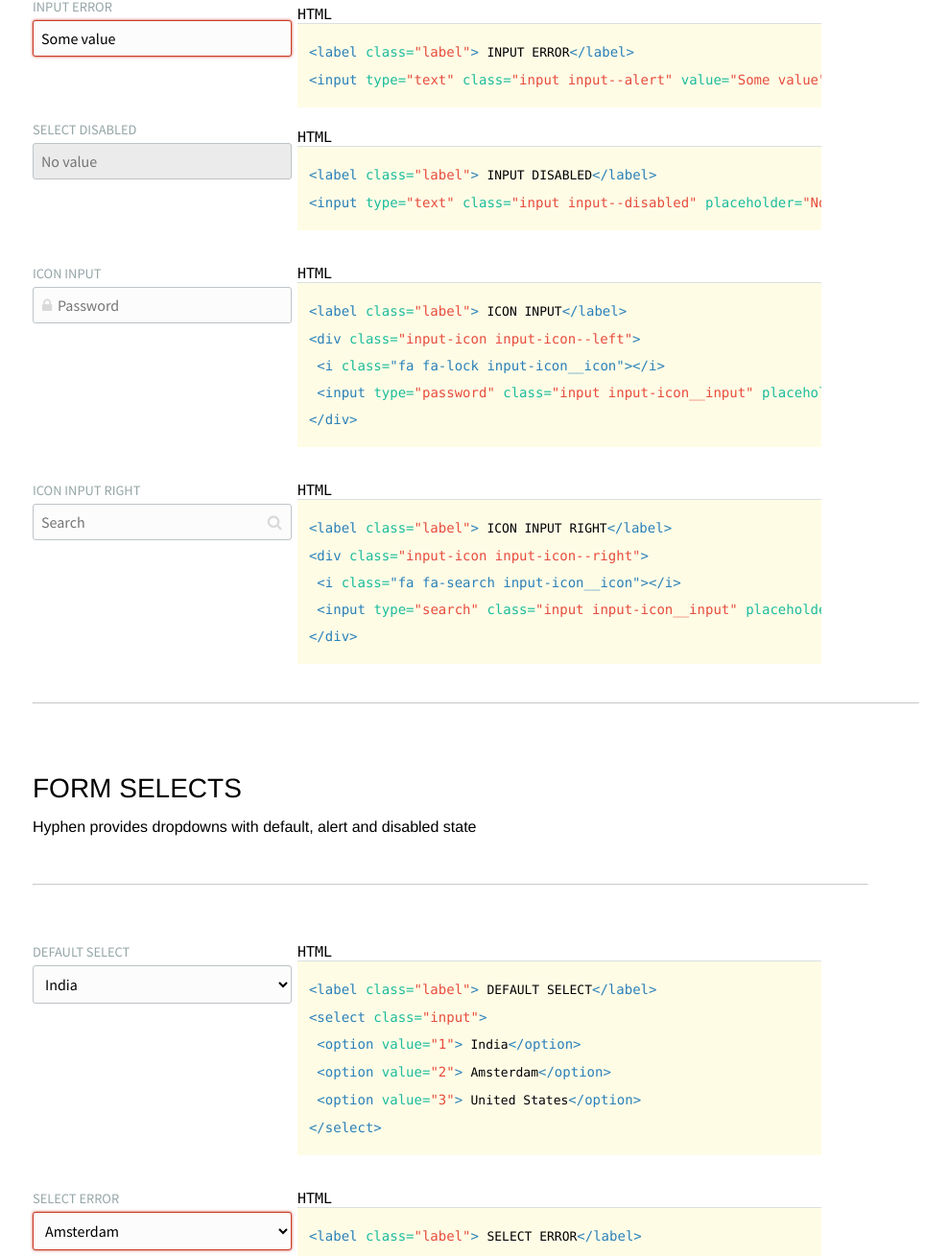
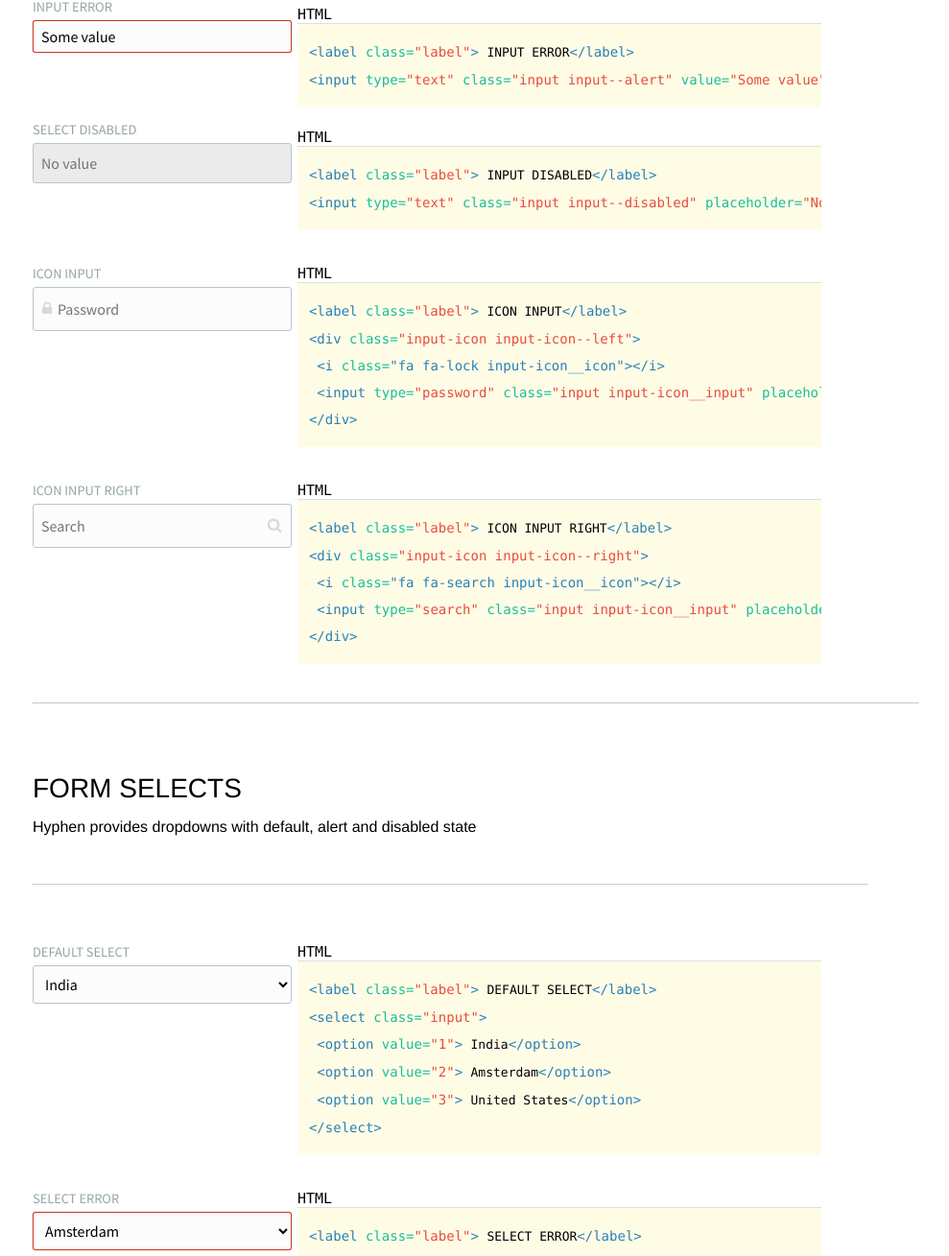
Before and after one commit to yogasaikrishna/hyphen, a website: page doc/index.html in a window 1280 px wide. Shown: the part 2363-3672 px from the top of the page at 96% size, without its empty margins (46-1035 px from the left). Drawn offline with nearby package versions, Linux system fonts and the light colour scheme.

Commit message:
Added styles for input fields

```diff
--- a/bower.json
+++ b/bower.json
@@ -1,6 +1,6 @@
 {
   "name": "hyphen",
-  "version": "0.1.2",
+  "version": "0.1.3",
   "homepage": "https://github.com/finday/hyphen",
   "authors": [
     "Yogasaikrishna <yogasaikrishna@gmail.com>"
--- a/doc/index.html
+++ b/doc/index.html
@@ -363,7 +363,7 @@
 								<div class="grid">
 									<div class="grid__item grid__item--4">
 										<label class="label">INPUT DEFAULT</label>
-										<input type="text" class="input" placeholder="Placeholder" />
+										<input type="text" class="input input--sharp" placeholder="Placeholder" />
 									</div>
 									<div class="grid__item grid__item--8">
 										<div class="title">HTML</div>
@@ -386,7 +386,7 @@
 								<div class="grid">
 									<div class="grid__item grid__item--4">
 										<label class="label">INPUT ERROR</label>
-										<input type="text" class="input input--alert" value="Some value" />
+										<input type="text" class="input input--alert input--small" value="Some value" />
 									</div>
 									<div class="grid__item grid__item--8">
 										<div class="title">HTML</div>
@@ -409,7 +409,7 @@
 								<div class="grid">
 									<div class="grid__item grid__item--4">
 										<label class="label">SELECT DISABLED</label>
-										<input type="text" class="input input--disabled" placeholder="No value" disabled/>
+										<input type="text" class="input input--disabled input--large" placeholder="No value" disabled/>
 									</div>
 									<div class="grid__item grid__item--8">
 										<div class="title">HTML</div>
@@ -437,8 +437,8 @@
 									<div class="grid__item grid__item--4">
 										<label class="label">ICON INPUT</label>
 										<div class="input-icon input-icon--left">
-											<i class="fa fa-lock input-icon__icon"></i>
-											<input type="password" class="input input-icon__input" placeholder="Password" />
+											<input type="password" class="input input-icon__input input--huge" placeholder="Password" />
+											<i class="fa fa-lock input-icon__icon input-icon--huge__icon"></i>
 										</div>
 									</div>
 									<div class="grid__item grid__item--8">
@@ -472,8 +472,8 @@
 									<div class="grid__item grid__item--4">
 										<label class="label">ICON INPUT RIGHT</label>
 										<div class="input-icon input-icon--right">
-											<i class="fa fa-search input-icon__icon"></i>
-											<input type="search" class="input input-icon__input" placeholder="Search" />
+											<input type="search" class="input input-icon__input input--huge" placeholder="Search" />
+											<i class="fa fa-search input-icon__icon input-icon--huge__icon"></i>
 										</div>
 									</div>
 									<div class="grid__item grid__item--8">
--- a/scss/ui/_forms.scss
+++ b/scss/ui/_forms.scss
@@ -3,7 +3,7 @@
 $input-border: 1px solid $base-border-color !default;
 
 // Box shadow
-$input-box-shadow: 0 0 3px;
+$input-box-shadow: 0 0 1px;
 
 // Function returns all/set of input types
 @function input-elements($types: ()) {
@@ -41,6 +41,10 @@ $input-box-shadow: 0 0 3px;
   &:focus {
     border-color: $base-blue;
     box-shadow: $input-box-shadow $base-blue;
+
+    & + .input-icon__icon {
+      color: lighten($base-blue, 10%);
+    }
   }
 }
 
@@ -51,8 +55,13 @@ $input-box-shadow: 0 0 3px;
   @at-root #{&}__icon {
     color: darken($base-white, 15%);
     position: absolute;
-    top: 11px;
   }
+
+  @at-root #{&}__icon { top: 11px; }
+  @at-root #{&}--tiny__icon { top: 6px; }
+  @at-root #{&}--small__icon { top: 8px; }
+  @at-root #{&}--large__icon { top: 12px; }
+  @at-root #{&}--huge__icon { top: 14px; }
 }
 
 // Position icon inside the input field
@@ -100,6 +109,13 @@ $input-box-shadow: 0 0 3px;
     background: darken($base-white, 8%);
     cursor: not-allowed;
   }
+
+  @at-root #{&}--sharp { border-radius: 0; }
+
+  @at-root #{&}--tiny { padding: 4px 8px; }
+  @at-root #{&}--small { padding: 6px 8px; }
+  @at-root #{&}--large { padding: 10px 8px; }
+  @at-root #{&}--huge { padding: 12px 8px; }
 }
 
 // Input with icon
```
Also changed, not shown: dist/hyphen.css, doc/css/hyphen.css.
